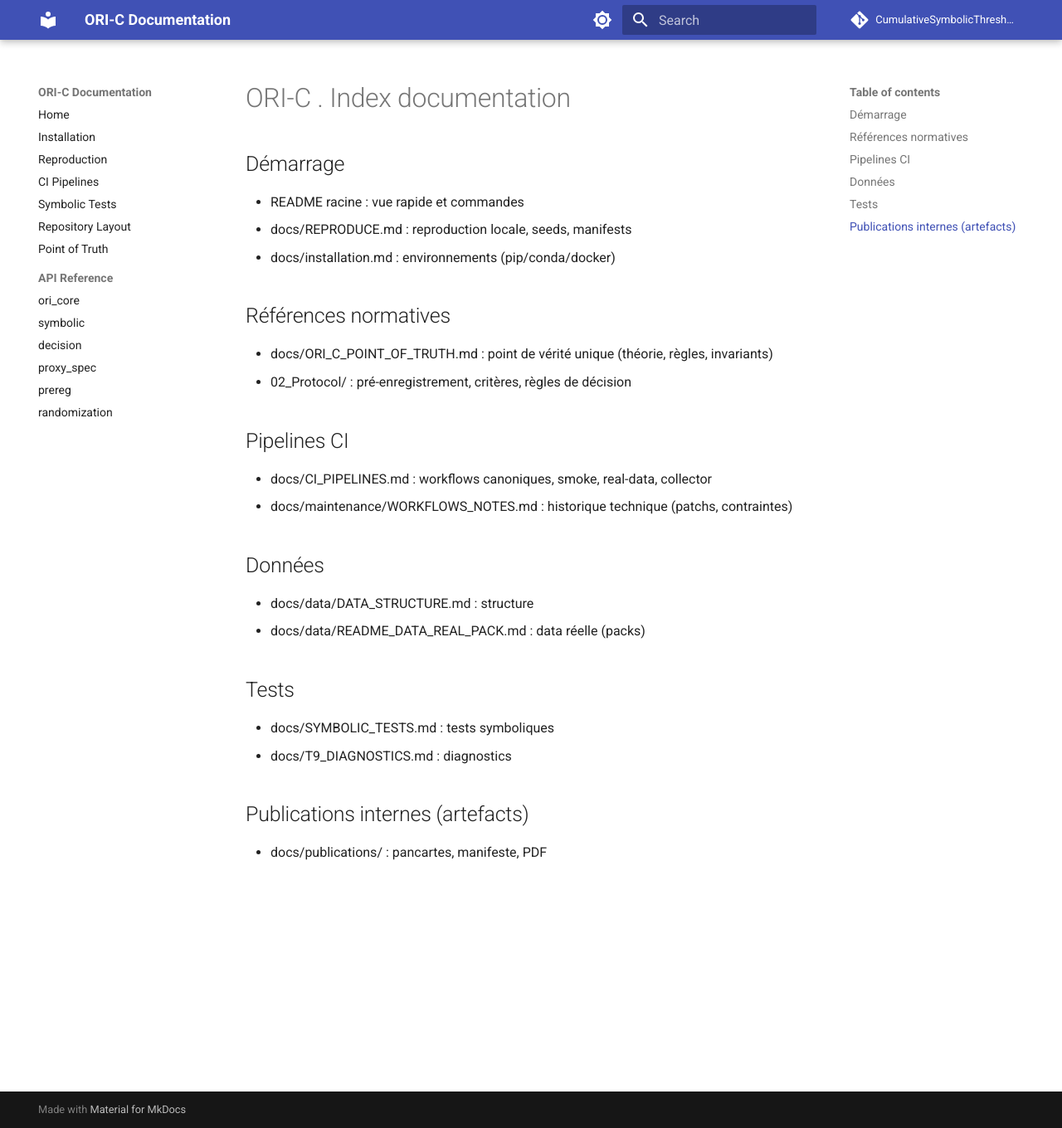
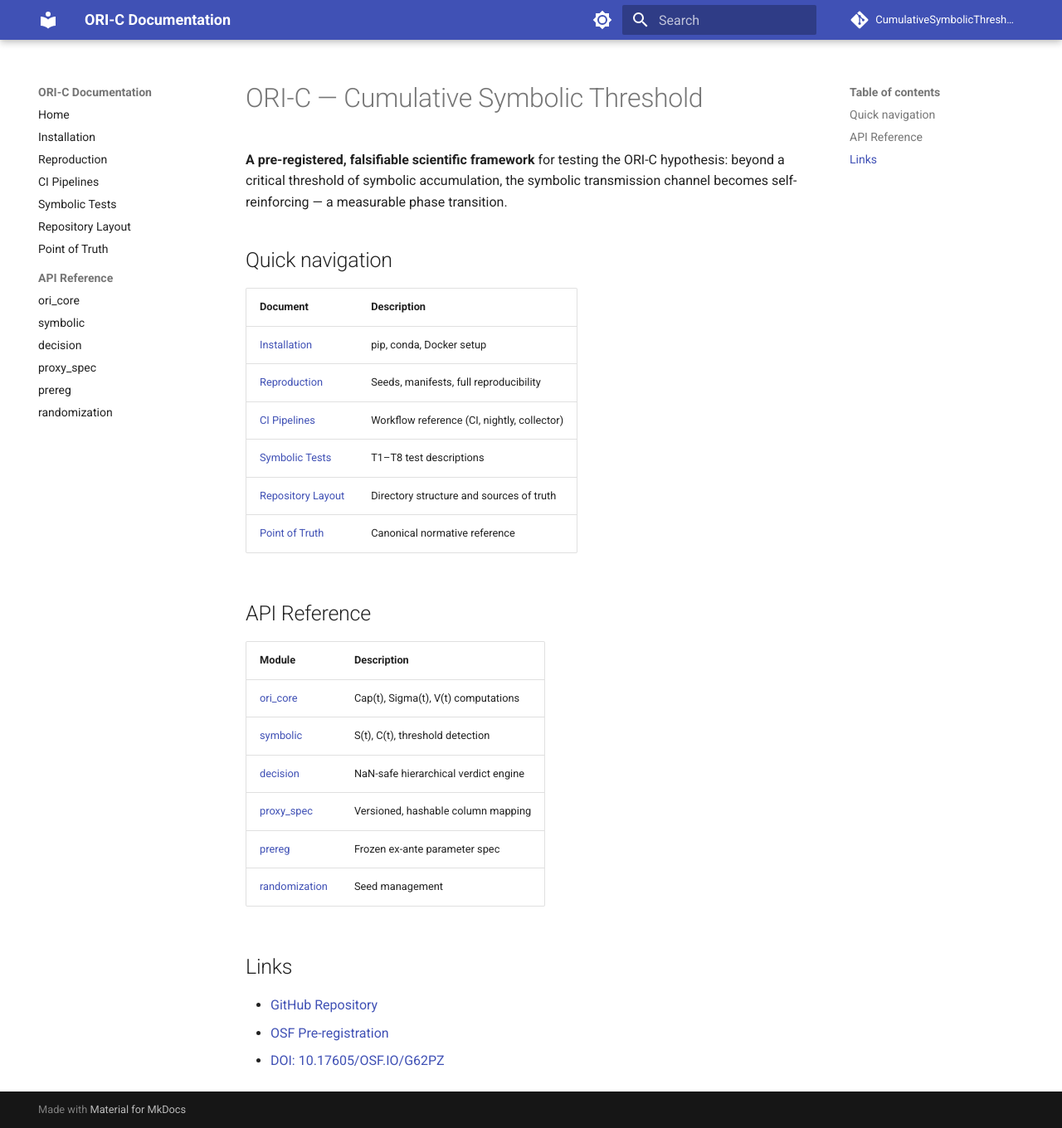
Before and after one commit to dalozedidier-dot/CumulativeSymbolicThreshold, an MkDocs documentation site: the page built from docs/INDEX.md, in a window 1280 px wide and 1360 px high. Shown: the whole window at 83% size. Built offline with MkDocs 1.6.1 and Material for MkDocs 9.7.7, drawn with Linux system fonts in a browser that asks for light colours; comment, search, counter and statistics services are not loaded.

Commit message:
Update INDEX.md

```diff
--- a/docs/INDEX.md
+++ b/docs/INDEX.md
@@ -1,25 +1,33 @@
-# ORI-C . Index documentation
+# ORI-C — Cumulative Symbolic Threshold
 
-## Démarrage
-- README racine : vue rapide et commandes
-- docs/REPRODUCE.md : reproduction locale, seeds, manifests
-- docs/installation.md : environnements (pip/conda/docker)
+**A pre-registered, falsifiable scientific framework** for testing the ORI-C hypothesis:
+beyond a critical threshold of symbolic accumulation, the symbolic transmission channel
+becomes self-reinforcing — a measurable phase transition.
 
-## Références normatives
-- docs/ORI_C_POINT_OF_TRUTH.md : point de vérité unique (théorie, règles, invariants)
-- 02_Protocol/ : pré-enregistrement, critères, règles de décision
+## Quick navigation
 
-## Pipelines CI
-- docs/CI_PIPELINES.md : workflows canoniques, smoke, real-data, collector
-- docs/maintenance/WORKFLOWS_NOTES.md : historique technique (patchs, contraintes)
+| Document | Description |
+|----------|-------------|
+| [Installation](installation.md) | pip, conda, Docker setup |
+| [Reproduction](REPRODUCE.md) | Seeds, manifests, full reproducibility |
+| [CI Pipelines](CI_PIPELINES.md) | Workflow reference (CI, nightly, collector) |
+| [Symbolic Tests](SYMBOLIC_TESTS.md) | T1–T8 test descriptions |
+| [Repository Layout](REPO_LAYOUT.md) | Directory structure and sources of truth |
+| [Point of Truth](ORI_C_POINT_OF_TRUTH.md) | Canonical normative reference |
 
-## Données
-- docs/data/DATA_STRUCTURE.md : structure
-- docs/data/README_DATA_REAL_PACK.md : data réelle (packs)
+## API Reference
 
-## Tests
-- docs/SYMBOLIC_TESTS.md : tests symboliques
-- docs/T9_DIAGNOSTICS.md : diagnostics
+| Module | Description |
+|--------|-------------|
+| [ori_core](api/ori_core.md) | Cap(t), Sigma(t), V(t) computations |
+| [symbolic](api/symbolic.md) | S(t), C(t), threshold detection |
+| [decision](api/decision.md) | NaN-safe hierarchical verdict engine |
+| [proxy_spec](api/proxy_spec.md) | Versioned, hashable column mapping |
+| [prereg](api/prereg.md) | Frozen ex-ante parameter spec |
+| [randomization](api/randomization.md) | Seed management |
 
-## Publications internes (artefacts)
-- docs/publications/ : pancartes, manifeste, PDF
+## Links
+
+- [GitHub Repository](https://github.com/dalozedidier-dot/CumulativeSymbolicThreshold)
+- [OSF Pre-registration](https://osf.io/g62pz/)
+- [DOI: 10.17605/OSF.IO/G62PZ](https://doi.org/10.17605/OSF.IO/G62PZ)
```
